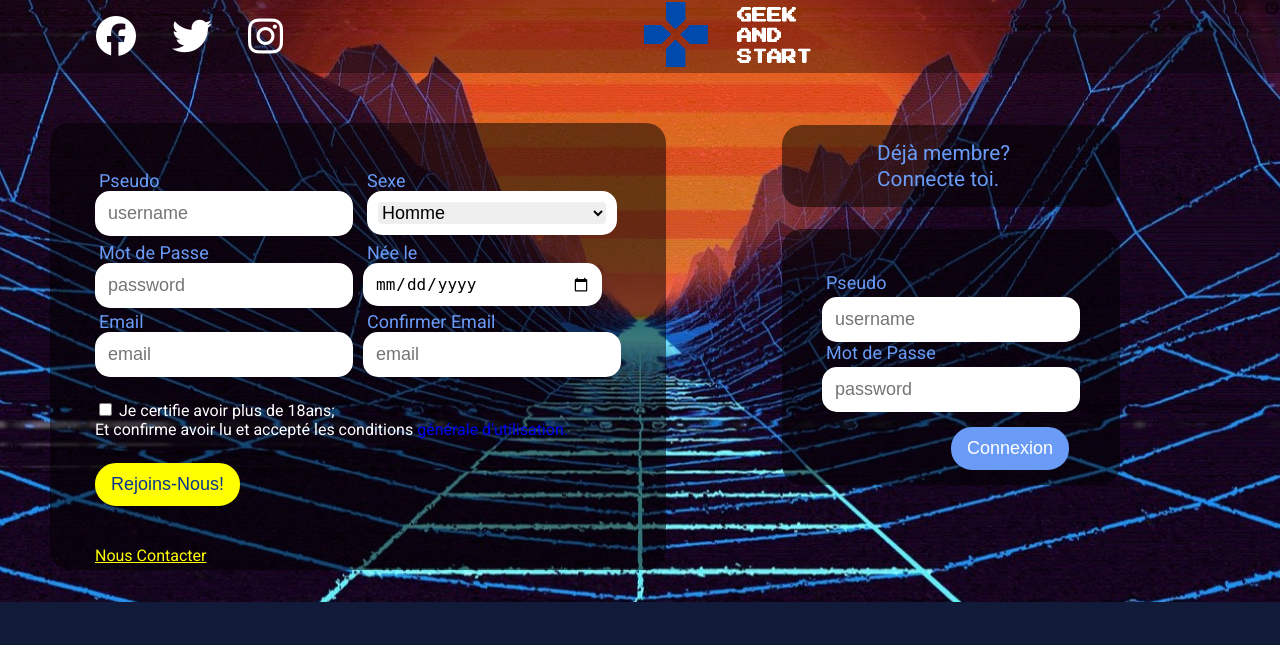
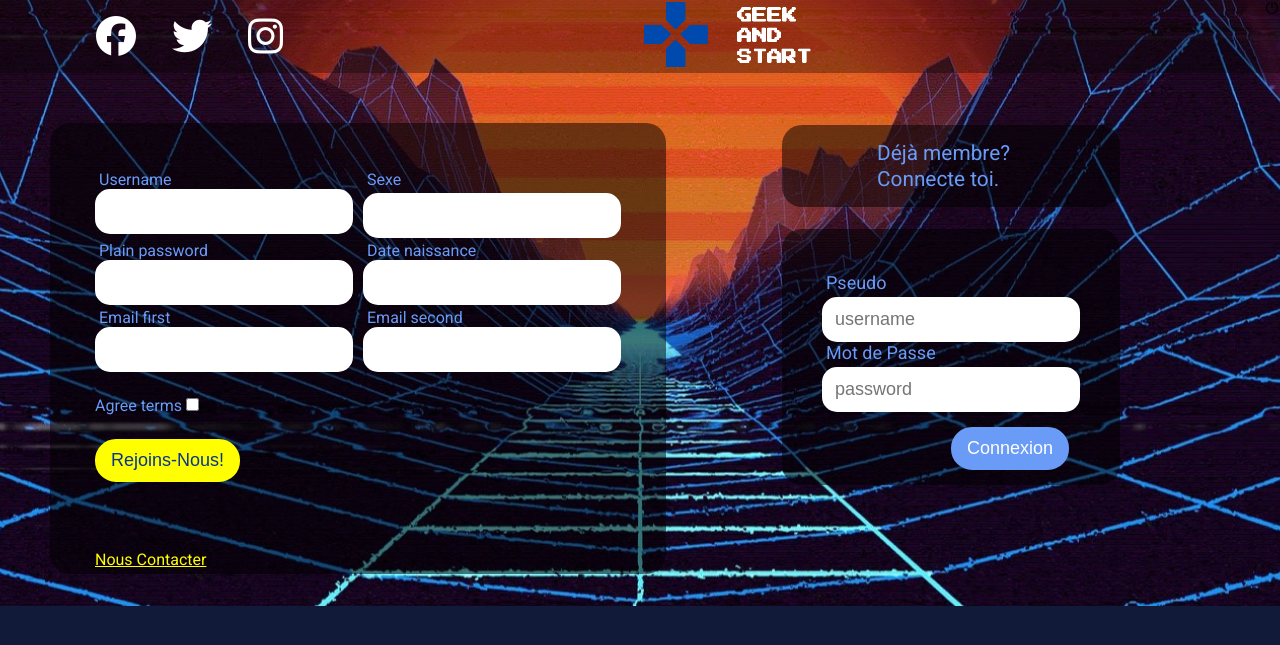
Before and after one commit to Alexandre-brienne/stc-wf3, a Symfony app: template templates/site/register.html.twig in a window 1280 px wide. Shown: the top 645 px of the page. Run offline with Twig, Linux system fonts and the light colour scheme; the template is opened without the code that fills it, so the values that code supplies are empty; form fields are guessed from the names that the template uses; some libraries are stand-ins or nearby versions.

Commit message:
register

```diff
--- a/public/CSS/style2.css
+++ b/public/CSS/style2.css
@@ -110,8 +110,11 @@ nav img { /* Logo */
 
 }
 .register-grid3{
+    display: flex;
+    flex-direction: column;
     margin-top: 0.1rem;
     margin-bottom: 0.1rem;
+    color: #699BF7;
 }
 #register-principal1{
     display: grid;
@@ -134,6 +137,10 @@ nav img { /* Logo */
 }
 input[type="checkbox"], .accept-cgu{
     margin-top: 1.5rem;
+}
+
+label{
+    color: #699BF7;
 }
 
 /*_________________________________________________________________*
--- /dev/null
+++ b/templates/site/_formregister.html.twig
@@ -0,0 +1,65 @@
+{# <form method="post" class="form-register"> #}
+<div class="form-register">
+
+
+{{form_start(registrationForm)}}
+	<div class="register-grid2">
+		<div class="register-grid3">
+			{# <label id="register-title" for="username">Pseudo</label>
+			<input type="text" id="username" required placeholder="username"> #}
+
+            {{form_row(registrationForm.username)}}
+		</div>
+		<div class="register-grid3">
+			{# <label class="sexe" for="sexe">
+				<span id="register-title">Sexe</span>
+				<select name="sexe" id="sexe" required>
+					<option value="homme">Homme</option>
+					<option value="femme">Femme</option>
+				</select>
+			</label> #}
+            {{form_label(registrationForm.Sexe)}}
+            {{form_widget(registrationForm.Sexe)}}
+            {{form_help(registrationForm.Sexe)}}
+		</div>
+	</div>
+	<div class="register-grid2">
+		<div class="register-grid3">
+			{# <label id="register-title" for="password">Mot de Passe</label>
+			<input type="text" id="password" required placeholder="password"> #}
+            {{form_row(registrationForm.plainPassword)}}
+		</div>
+		<div class="register-grid3">
+          {{form_row(registrationForm.DateNaissance)}}
+			{# <label id="register-title" for="date_naissance">Née le</label>
+			<input type="date" id="date_naissance" required placeholder="date_naissance"> #}
+		</div>
+	</div>
+	<!-- Vérification email -->
+	<div class="register-grid2">
+		<div class="register-grid3">
+			{# <label id="register-title" for="email1">Email</label>
+			<input type="email" id="email1" required placeholder="email"> #}
+            {{form_row(registrationForm.email.first)}}
+		</div>
+		<div class="register-grid3">
+                {{form_row(registrationForm.email.second)}}
+			{# <label id="register-title" for="email2">Confirmer Email</label>
+			<input type="text" id="email2" required placeholder="email"> #}
+		</div>
+	</div>
+	<label for="cgu">
+		{# <input type="checkbox">
+		<span class="accept-cgu">Je certifie avoir plus de 18ans;<br>Et confirme avoir lu et accepté les conditions
+			<a class='register-a' class="cgu" href="#">générale d'utilisation.</a>
+		</span> #}
+
+        {{form_row(registrationForm.agreeTerms)}}
+	</label>
+	<button type="submit" id="rejoindre">Rejoins-Nous!</button>
+    {{form_end(registrationForm)}}
+    </div>
+{# </form> #}
+<pre>
+    {{ dump(registrationForm) }}
+</pre>
--- a/templates/site/register.html.twig
+++ b/templates/site/register.html.twig
@@ -37,51 +37,10 @@
 
 					<section id="register-principal1" class="principal">
 						<section id="register-inscription">
-							<form method="post" class="form-register">
-								<div class="register-grid2">
-									<div class="register-grid3">
-										<label id="register-title" for="username">Pseudo</label>
-										<input type="text" id="username" required placeholder="username">
-									</div>
-									<div class="register-grid3">
-										<label class="sexe" for="sexe">
-											<span id="register-title">Sexe</span>
-											<select name="sexe" id="sexe" required>
-												<option value="homme">Homme</option>
-												<option value="femme">Femme</option>
-											</select>
-										</label>
-									</div>
-								</div>
-								<div class="register-grid2">
-									<div class="register-grid3">
-										<label id="register-title" for="password">Mot de Passe</label>
-										<input type="text" id="password" required placeholder="password">
-									</div>
-									<div class="register-grid3">
-										<label id="register-title" for="date_naissance">Née le</label>
-										<input type="date" id="date_naissance" required placeholder="date_naissance">
-									</div>
-								</div>
-								<!-- Vérification email -->
-								<div class="register-grid2">
-									<div class="register-grid3">
-										<label id="register-title" for="email1">Email</label>
-										<input type="email" id="email1" required placeholder="email">
-									</div>
-									<div class="register-grid3">
-										<label id="register-title" for="email2">Confirmer Email</label>
-										<input type="text" id="email2" required placeholder="email">
-									</div>
-								</div>
-								<label for="cgu">
-									<input type="checkbox">
-									<span class="accept-cgu">Je certifie avoir plus de 18ans;<br>Et confirme avoir lu et accepté les conditions
-										<a class='register-a' class="cgu" href="#">générale d'utilisation.</a>
-									</span>
-								</label>
-								<button type="submit" id="rejoindre">Rejoins-Nous!</button>
-							</form>
+
+							{{ include('site/_formregister.html.twig') }}
+
+
 							<a class='register-a' id="ButtonContact-Rejoindre" href="#">Nous Contacter</a>
 						</section>
 					</section>
@@ -95,20 +54,9 @@
 						</section>
 						<!-- Formulaire Connexion -->
 						<section id="register-connexion2">
-							<form method="post" class="form-register">
-								<div>
-									<div>
-										<label id="register-title" for="username">Pseudo</label>
-										<input type="text" id="username" required placeholder="username">
-									</div>
-									<div>
-										<label id="register-title" for="password">Mot de Passe</label>
-										<input type="text" id="password" required placeholder="password">
-									</div>
-								</div>
-								<!-- Valider connexion -->
-								<button type="submit" id="connecté">Connexion</button>
-							</form>
+
+							{{ include('site/_formconnexion.html.twig') }}
+
 						</section>
 					</section>
 				</section>
```
Also changed, not shown: src/Form/RegistrationFormType.php (+9 -3 lines).
